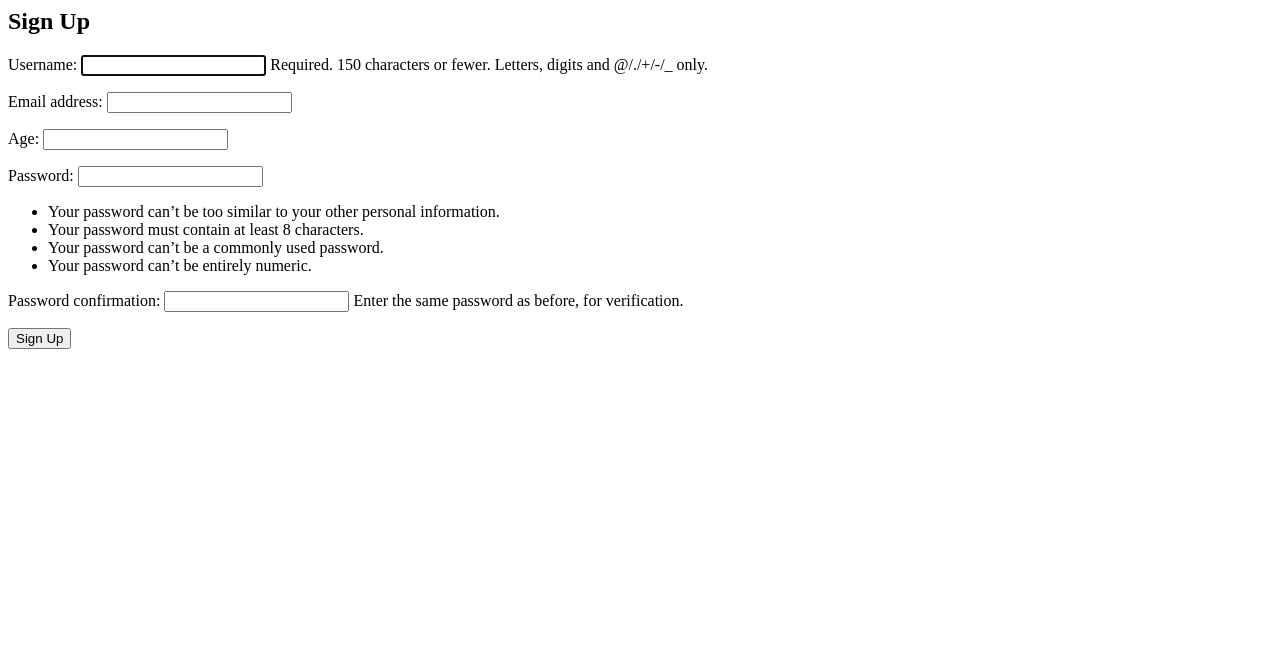
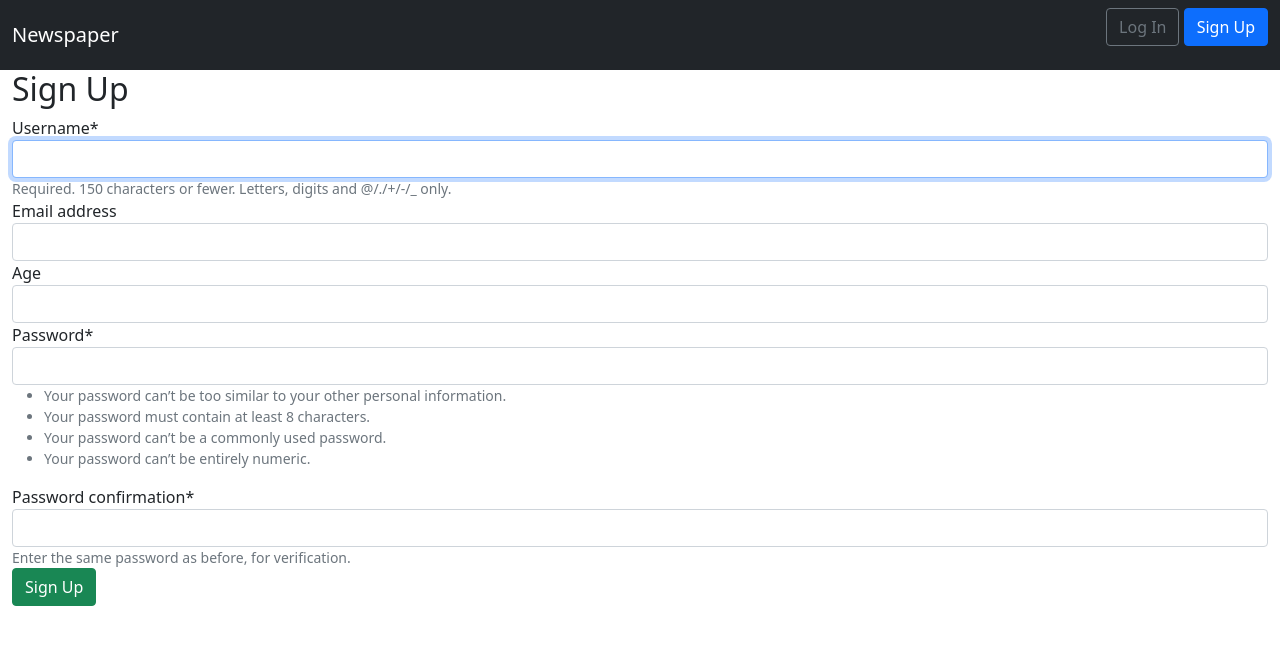
Before and after one commit to Lazaraaus/NewsApp, a Django app: page /accounts/signup/ in a window 1280 px wide. Shown: the top 645 px of the page. Run offline with Django 3.2, Linux system fonts and the light colour scheme; some libraries are stand-ins or nearby versions.

Commit message:
Added Bootstrap CSS and Django Crispy Forms

```diff
--- a/config/settings.py
+++ b/config/settings.py
@@ -37,6 +37,10 @@ INSTALLED_APPS = [
     'django.contrib.sessions',
     'django.contrib.messages',
     'django.contrib.staticfiles',
+    # 3rd Party
+    'crispy_forms',
+
+    # Local
     'accounts',
     'pages',
 ]
@@ -123,3 +127,4 @@ STATIC_URL = '/static/'
 AUTH_USER_MODEL = 'accounts.CustomUser'
 LOGIN_REDIRECT_URL = 'home'
 LOGOUT_REDIRECT_URL = 'home'
+CRISPY_TEMPLATE_PACK = 'bootstrap4'
--- a/pages/tests.py
+++ b/pages/tests.py
@@ -34,12 +34,12 @@ class SignupPageTests(TestCase):
 
     # Function to test that we can return the webpage using the view name not URL
     def test_view_url_by_name(self):
-        response = self.clinet.get(reverse('signup'))
+        response = self.client.get(reverse('signup'))
         self.assertEqual(response.status_code, 200)
 
     # Function to test that we use the correct Template
     def test_view_uses_correct_template(self):
-        response = self.clinet.get(reverse('signup'))
+        response = self.client.get(reverse('signup'))
         self.assertEqual(response.status_code, 200)
         self.assertTemplateUsed(response, 'registration/signup.html')
 
--- a/templates/base.html
+++ b/templates/base.html
@@ -4,11 +4,68 @@
 <head>
 	<meta charset="utf-8">
 	<title>{% block title %}Newspaper App{% endblock title %}</title>
+	<meta name="viewport" content="width=device-width, initial-scale=1, shrink-to-fit=no">
+	<!-- Bootstrap CSS -->
+	<link href="https://cdn.jsdelivr.net/npm/bootstrap@5.0.0-beta2/dist/css/bootstrap.min.css"
+				rel="stylesheet"
+				integrity="sha384-BmbxuPwQa2lc/FVzBcNJ7UAyJxM6wuqIj61tLrc4wSX0szH/Ev+nYRRuWlolflfl"
+				crossorigin="anonymous">
 </head>
+
 <body>
+	<nav class="navbar navbar-expand-lg navbar-dark bg-dark">
+		<div class="container-fluid">
+		<a class="navbar-brand" href="{% url 'home' %}">Newspaper</a>
+		<button class="navbar-toggler" type="button" data-toggle="collapse"
+					  data-target="#navbarSupportedContent"
+						aria-controls="navbarSupportedContent"
+						aria-expanded="false"
+						aria-label="Toggle navigation">
+			<span class="navbar-toggler-icon"></span>
+		</button>
+			{% if user.is_authenticated %}
+				<ul class="navbar-nav ml-auto">
+					<li class="nav-item dropdown">
+        			  		<a class="nav-link dropdown-toggle" href="#" id="navbarDropdown" role="button" data-bs-toggle="dropdown" aria-expanded="false">{{ user.username }}</a>
+          					<ul class="dropdown-menu dropdown-menu-lg-end" aria-labelledby="navbarDropdown">
+            						<li><a class="dropdown-item" href="{% url 'password_change' %}">Change Password</a></li>
+            						<li><hr class="dropdown-divider"></li>
+            						<li><a class="dropdown-item" href="{% url 'logout' %}">Log Out</a></li>
+          					</ul>
+        			</li>
+        		</ul>
+				{% else %}
+					<form class="justify-content-end">
+						<a href="{% url 'login' %}" class="btn btn-outline-secondary">Log In</a>
+						<a href="{% url 'signup' %}" class="btn btn-primary ml-2">Sign Up</a>
+					</form>
+				{% endif %}
+		</div>
+	</nav>
+
 	<main>
+		<div class="container-fluid">
 		{% block content %}
 		{% endblock content %}
+		</div>
 	</main>
+
+	<!-- Optional JavaScript -->
+	<!-- jQuery first, Popper.js second, Bootstrp JS third -->
+	<script
+		src="https://code.jquery.com/jquery-3.5.1.min.js"
+		integrity="sha256-9/aliU8dGd2tb6OSsuzixeV4y/faTqgFtohetphbbj0="
+		crossorigin="anonymous">
+	</script>
+	<script
+		src="https://cdn.jsdelivr.net/npm/@popperjs/core@2.6.0/dist/umd/popper.min.js"
+		integrity="sha384-KsvD1yqQ1/1+IA7gi3P0tyJcT3vR+NdBTt13hSJ2lnve8agRGXTTyNaBYmCR/Nwi"
+		crossorigin="anonymous">
+	</script>
+	<script
+		src="https://cdn.jsdelivr.net/npm/bootstrap@5.0.0-beta2/dist/js/bootstrap.min.js"
+		integrity="sha384-nsg8ua9HAw1y0W1btsyWgBklPnCUAFLuTMS2G72MMONqmOymq585AcH49TLBQObG"
+		crossorigin="anonymous">
+	</script>
 </body>
 </html>
--- a/templates/registration/login.html
+++ b/templates/registration/login.html
@@ -8,6 +8,6 @@
 <form method="post">
 	{% csrf_token %}
 	{{ form.as_p }}
-	<button type="submit">Log In</button>
+	<button class="btn btn-success" type="submit">Log In</button>
 </form>
 {% endblock content %}
--- a/templates/registration/signup.html
+++ b/templates/registration/signup.html
@@ -1,12 +1,13 @@
 <!-- templates/registration/signup.html -->
 {% extends 'base.html' %}
+{% load crispy_forms_tags %}
 {% block title %}Sign Up{% endblock title %}
 
 {% block content %}
 <h2>Sign Up </h2>
 <form method="post">
 	{% csrf_token %}
-	{{ form.as_p }}
-	<button type="submit">Sign Up</button>
+	{{ form|crispy }}
+	<button class="btn btn-success" type="submit">Sign Up</button>
 </form>
 {% endblock content %}
```
Also changed, not shown: db.sqlite3, 2 other files.
